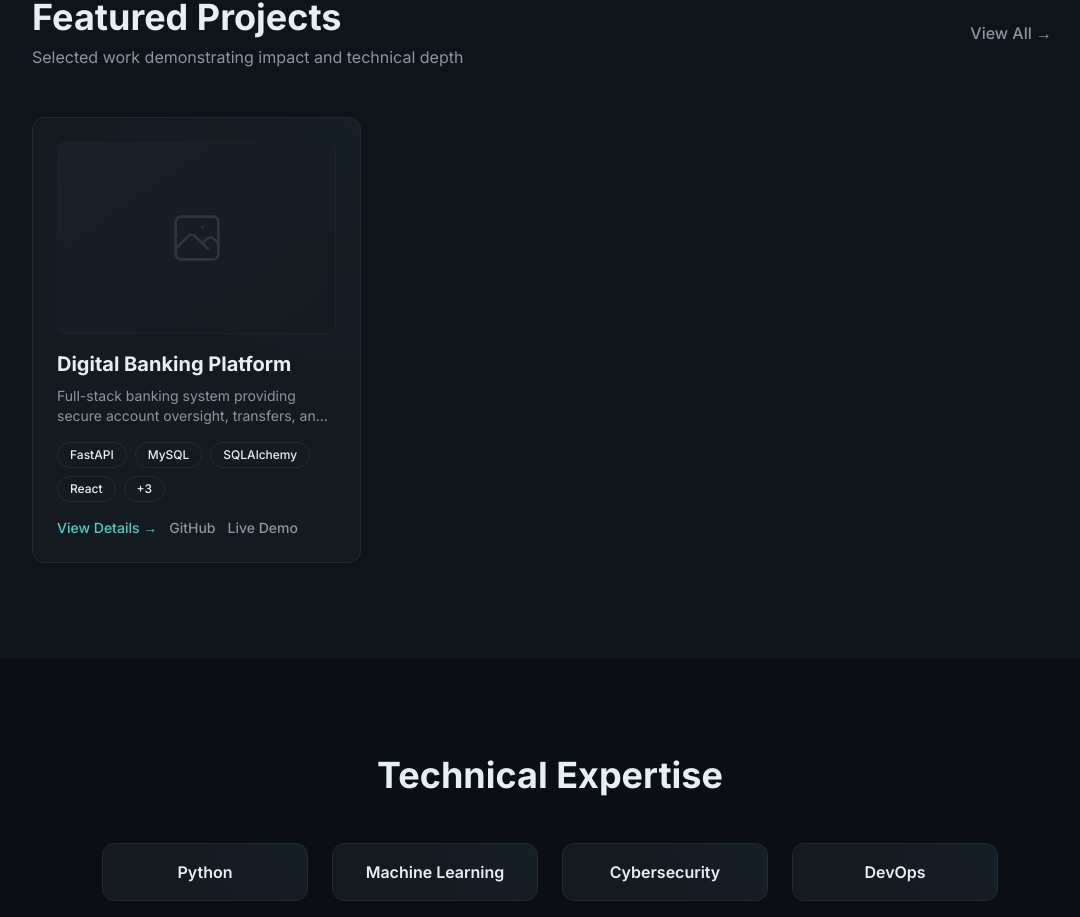
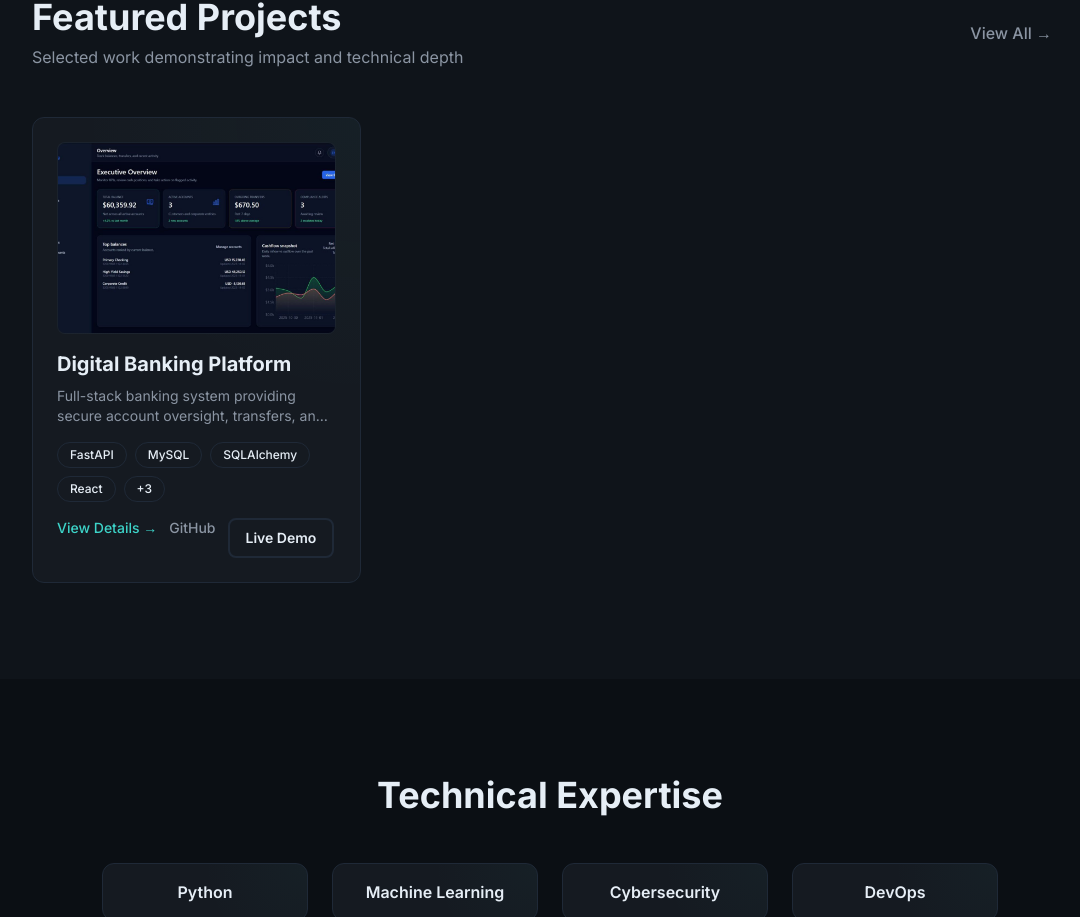
Before and after one commit to enatan10712/portfolio, a Next.js app: page / in a window 1280 px wide. Shown: the part 969-1886 px from the top of the page, without its empty margins (90-1170 px from the left). Built offline with nearby package versions, Linux system fonts and the light colour scheme.

Commit message:
Add banking project image and button link

```diff
--- a/components/ProjectCard.tsx
+++ b/components/ProjectCard.tsx
@@ -26,11 +26,6 @@ export default function ProjectCard({
 }: ProjectCardProps) {
   const cardRef = useRef<HTMLDivElement>(null);
   const [mousePosition, setMousePosition] = useState({ x: 50, y: 50 });
-
-  const handleDemoClick = () => {
-    if (!demo) return;
-    window.open(demo, "_blank", "noopener,noreferrer");
-  };
 
   const handleMouseMove = (e: React.MouseEvent<HTMLDivElement>) => {
     if (!cardRef.current) return;
@@ -125,13 +120,14 @@ export default function ProjectCard({
           </a>
         )}
         {demo && (
-          <button
-            type="button"
-            onClick={handleDemoClick}
-            className="text-sm font-medium text-light-text-secondary dark:text-dark-text-secondary hover:text-accent transition-colors"
+          <a
+            href={demo}
+            target="_blank"
+            rel="noopener noreferrer"
+            className="btn-secondary text-sm px-4 py-2"
           >
             Live Demo
-          </button>
+          </a>
         )}
       </div>
     </motion.div>
--- a/data/projects.json
+++ b/data/projects.json
@@ -15,6 +15,7 @@
     "category": ["Security", "DevOps"],
     "github": "https://github.com/enatandereje/banking",
     "demo": "https://enatanbankingsystem.vercel.app",
+    "image": "/projects/digital-banking-dashboard.jpg",
     "featured": true
   }
 ]
```
Also changed, not shown: public/projects/digital-banking-dashboard.jpg (added).
